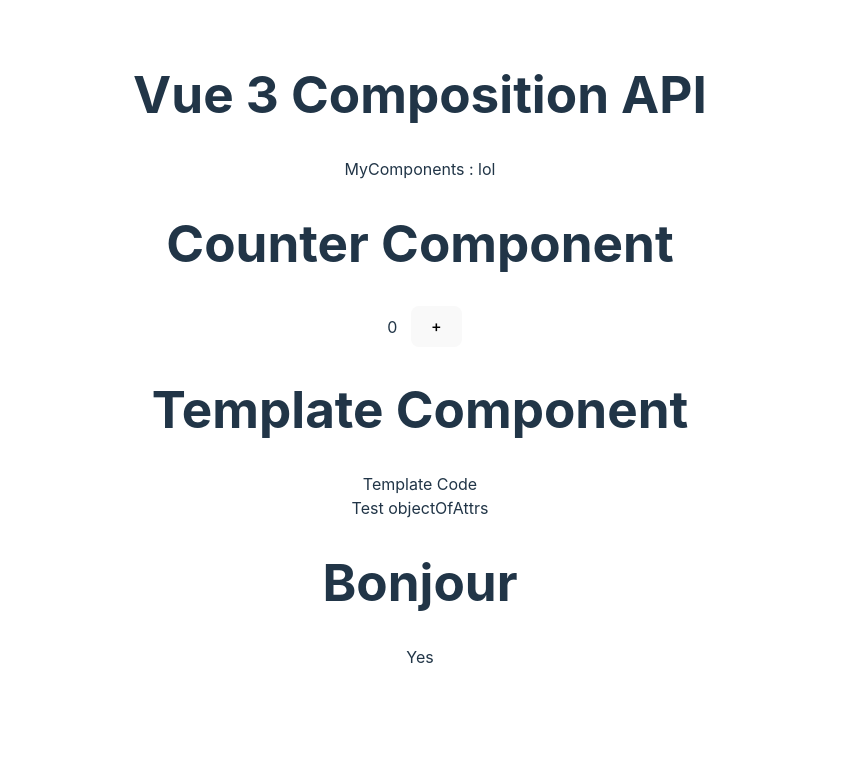
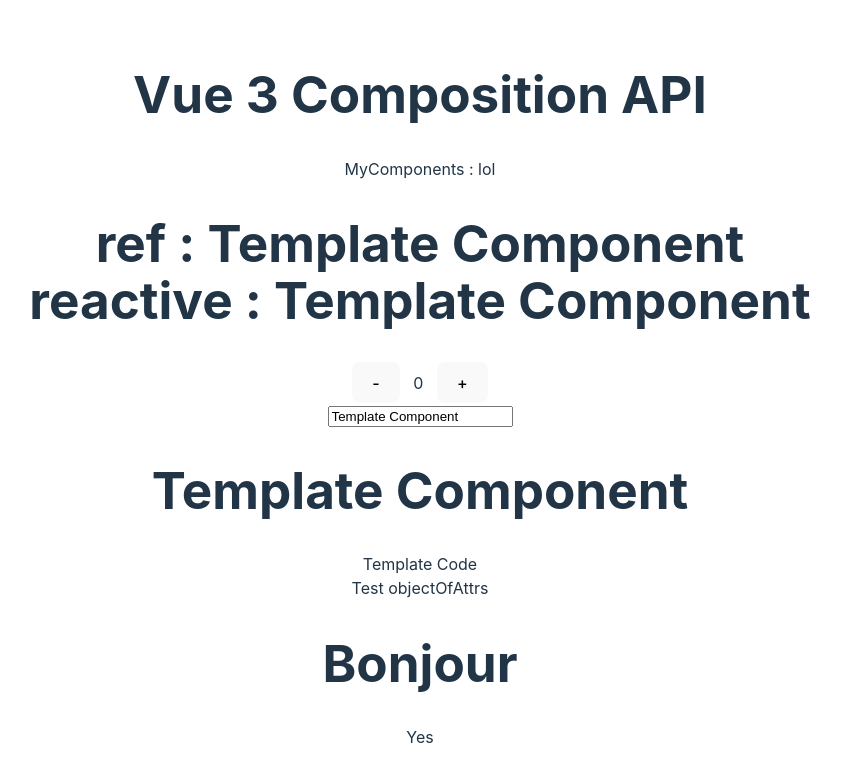
Before and after one commit to CodeurCopieur/Vue3-Composition-API, a Vue app: page / in a window 1280 px wide. Shown: the top 782 px of the page, without its empty margins (220-1061 px from the left). Built offline with nearby package versions, Linux system fonts and the light colour scheme.

Commit message:
Réactivité dans l'API Vue Composition. Refs et Reactive dans Vue et liaison de données bidirectionnelle

```diff
--- a/src/components/Counter.vue
+++ b/src/components/Counter.vue
@@ -1,26 +1,35 @@
 <script setup>
-  import { ref } from 'vue'
+  import { reactive, ref } from 'vue'
 
   const counter = ref(0);
 
   const increase = () => {
-    counter.value++;
+    counterData.counter++;
   };
   const decrease = () => {
-    counter.value--;
+    counterData.counter--;
   };
+
+  const NameTemplate = ref('Template Component');
+
+  const counterData = reactive({
+    counter: 0,
+    name: 'Template Component',
+  })
 </script>
 
 <template>
  <div class="center">
-  <h1>Counter Component</h1>
+  <h1>ref : {{ NameTemplate }} <br> reactive : {{counterData.name}}</h1>
  <div>
-  <button @click.prevent="decrease()" v-if="counter.value < 0">-</button>
+  <button @click.prevent="decrease()">-</button>
   &nbsp;
-  <span>{{counter}}</span>
+  <span>{{counterData.counter}}</span>
   &nbsp;
   <button @click.prevent="increase()">+</button>
  </div>
+
+  <input type="text" v-model="counterData.name" name="" id="">
  </div>
 </template>
 <style scoped>
```
